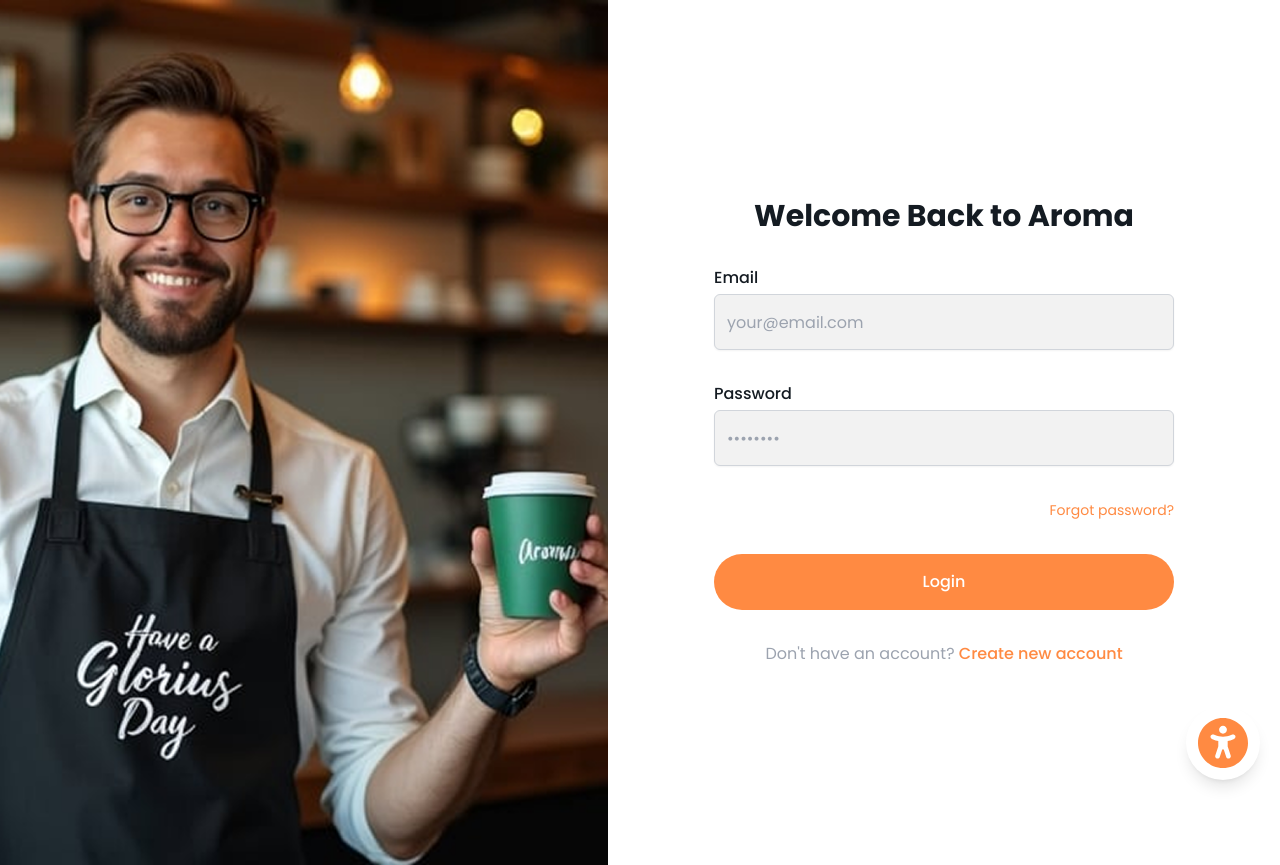
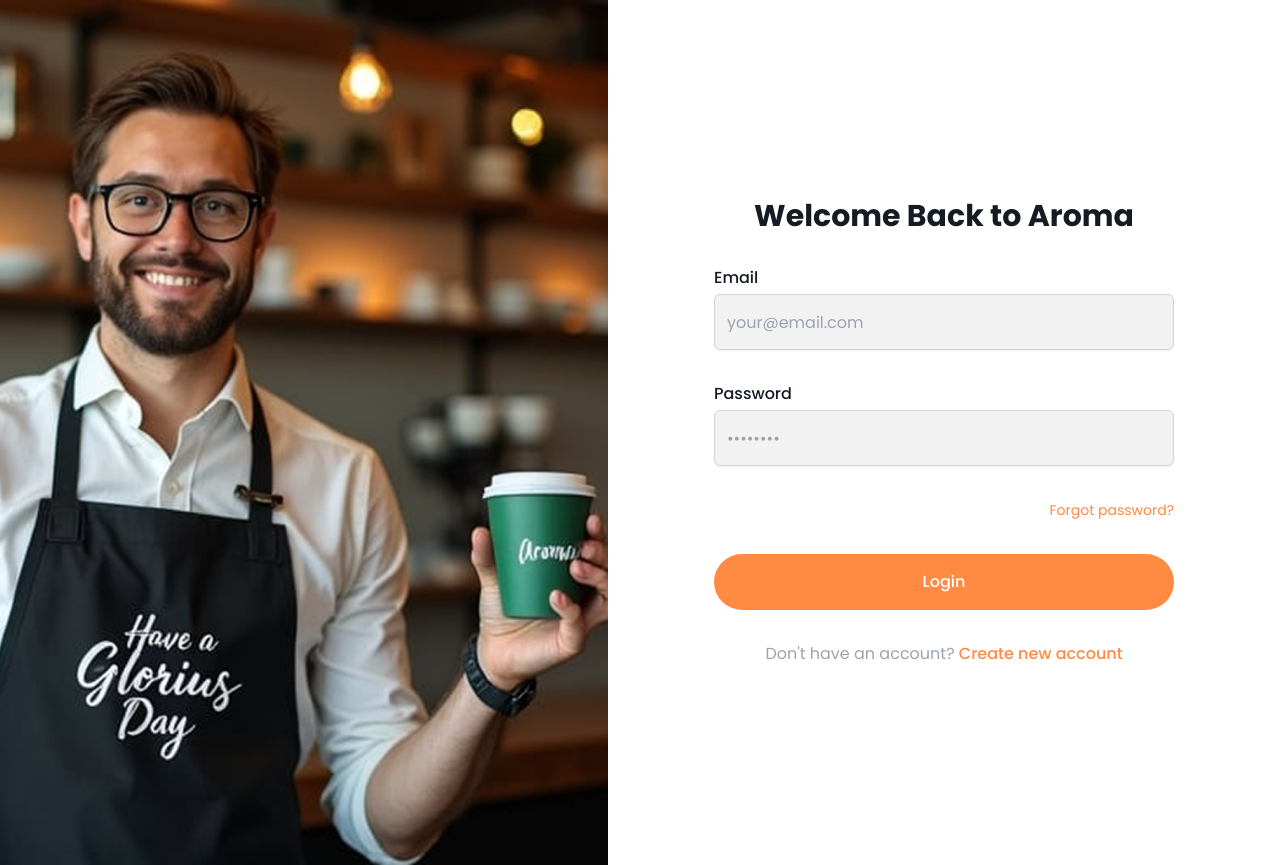
Before and after one commit to Darthdevv/Aroma-drips, a React (Vite) app: page /signin in a window 1280 px wide. Built offline with nearby package versions, Linux system fonts and the light colour scheme; a web font is replaced by a local one.

Commit message:
Update main.tsx

```diff
--- a/src/main.tsx
+++ b/src/main.tsx
@@ -10,7 +10,7 @@
   <StrictMode>
     <ThemeProvider>
       <App />
-      <AccessibilitySettings />
+{/*       <AccessibilitySettings /> */}
       <Toaster
         position="top-right"
       />
```
